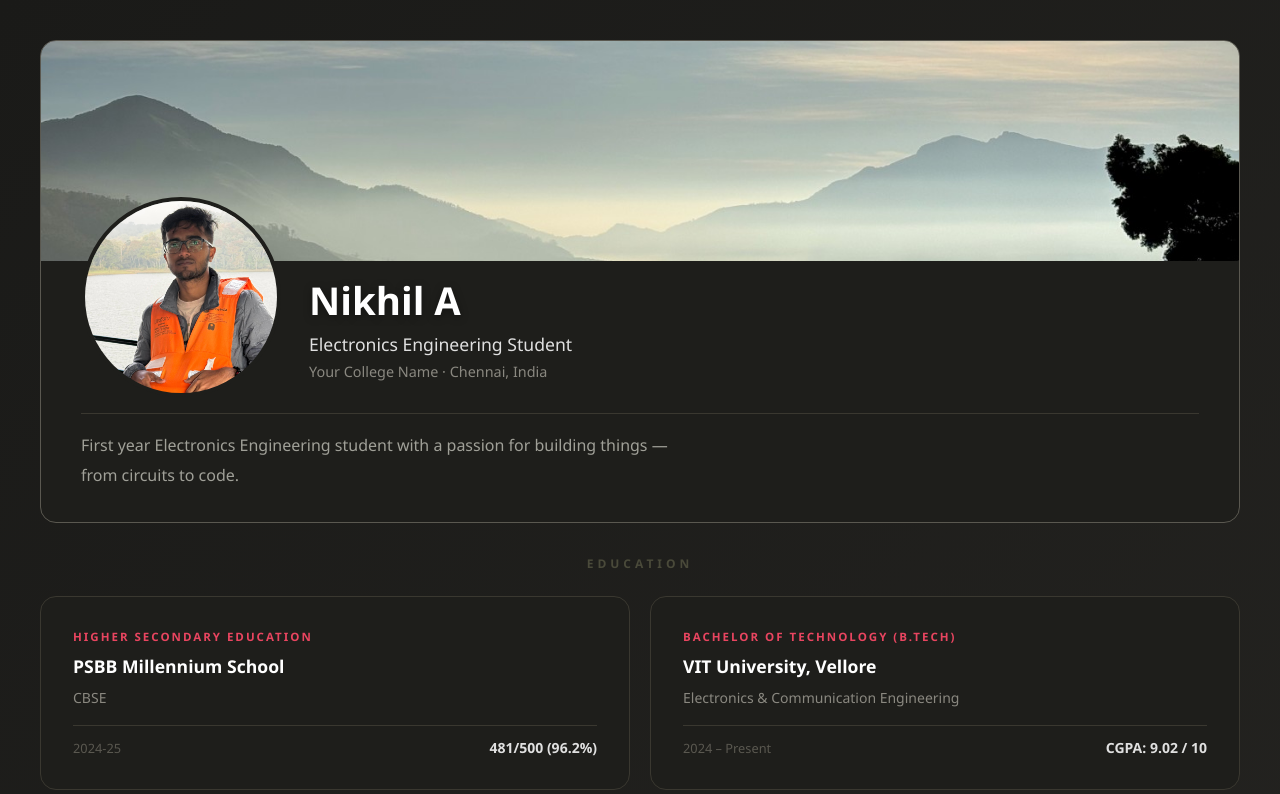
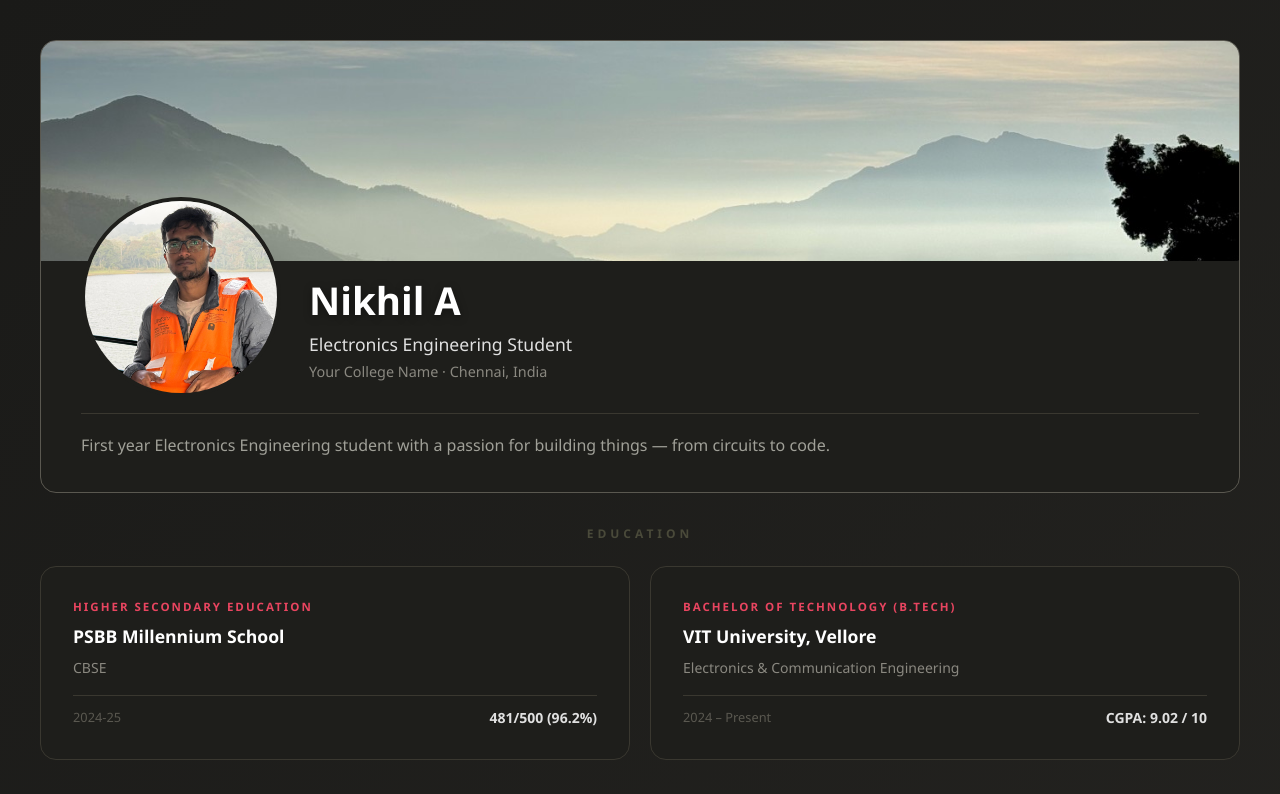
Before and after one commit to Nikhilamithkumar/my-projects, a React (Vite) app: page / in a window 1280 px wide. Shown: the top 794 px of the page. Built offline with nearby package versions, Linux system fonts and the light colour scheme.

Commit message:
minor fix

```diff
--- a/src/index.css
+++ b/src/index.css
@@ -99,7 +99,7 @@ body {
   color: #a0a098;
   line-height: 1.9;
   padding: 0 2.5rem 2rem;
-  max-width: 680px;
+  max-width: 900px;
 }
 
 .section {
```
